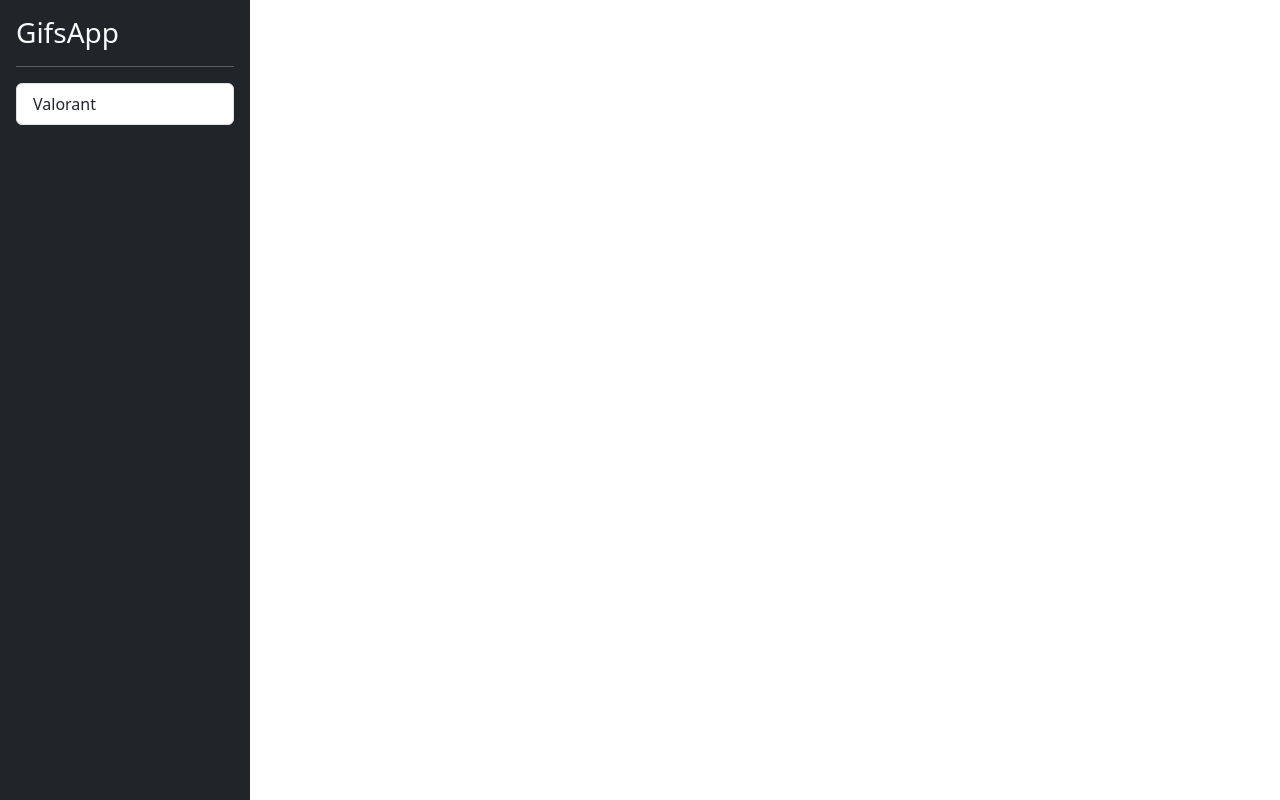
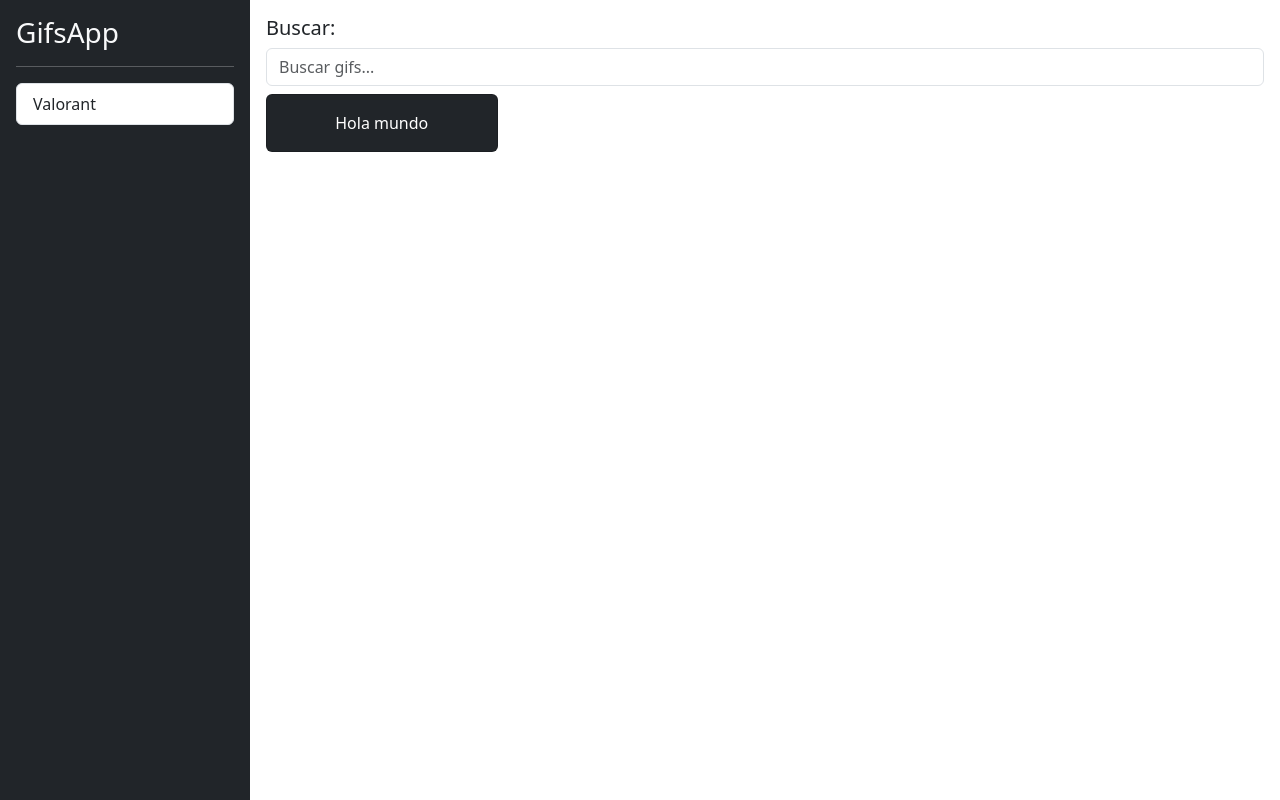
Before and after one commit to dotJManuel/GifsApp-Angular, an Angular app: page / in a window 1280 px wide. Built offline with nearby package versions, Linux system fonts and the light colour scheme.

Commit message:
create home page

```diff
--- a/src/app/app.component.html
+++ b/src/app/app.component.html
@@ -4,5 +4,6 @@
   <shared-sidebar></shared-sidebar>
 
   <!-- Home Page -->
+  <gifs-home-page class="flex-fill"></gifs-home-page>
 
 </div>
--- /dev/null
+++ b/src/app/gifs/components/card-list/card-list.component.html
@@ -0,0 +1,16 @@
+
+<div class="row">
+
+  <div class="col-md-3 col-sm-6">
+    <div class="card mb-2 text-center bg-dark">
+
+
+      <div class="card-body text-white">
+        <p class="card-text">
+          Hola mundo
+        </p>
+      </div>
+    </div>
+  </div>
+
+</div>
--- /dev/null
+++ b/src/app/gifs/components/search-box/search-box.component.ts
@@ -0,0 +1,17 @@
+
+import { Component } from '@angular/core';
+
+@Component({
+  selector: 'gifs-search-box',
+  template: `
+    <h5>Buscar:</h5>
+    <input type="text"
+      class="form-control"
+      placeholder="Buscar gifs..."
+    >
+  `
+})
+
+export class SearchBoxComponent {
+  constructor() { }
+}
--- /dev/null
+++ b/src/app/gifs/pages/home-page/home-page.component.html
@@ -0,0 +1,11 @@
+
+<div class="row p-3">
+  <div class="col-12">
+    <!-- Busqueda -->
+    <gifs-search-box></gifs-search-box>
+  </div>
+
+  <div class="col-12 pt-2">
+    <gifs-card-list></gifs-card-list>
+  </div>
+</div>
--- /dev/null
+++ b/src/app/gifs/pages/home-page/home-page.component.ts
@@ -0,0 +1,14 @@
+import { Component, OnInit } from '@angular/core';
+
+@Component({
+  selector: 'gifs-home-page',
+  templateUrl: './home-page.component.html'
+})
+export class HomePageComponent implements OnInit {
+
+  constructor() { }
+
+  ngOnInit() {
+  }
+
+}
```
Also changed, not shown: src/app/gifs/components/card-list/card-list.component.ts (added, +11 -0 lines), src/app/gifs/gifs.module.ts (+11 -1 lines).
